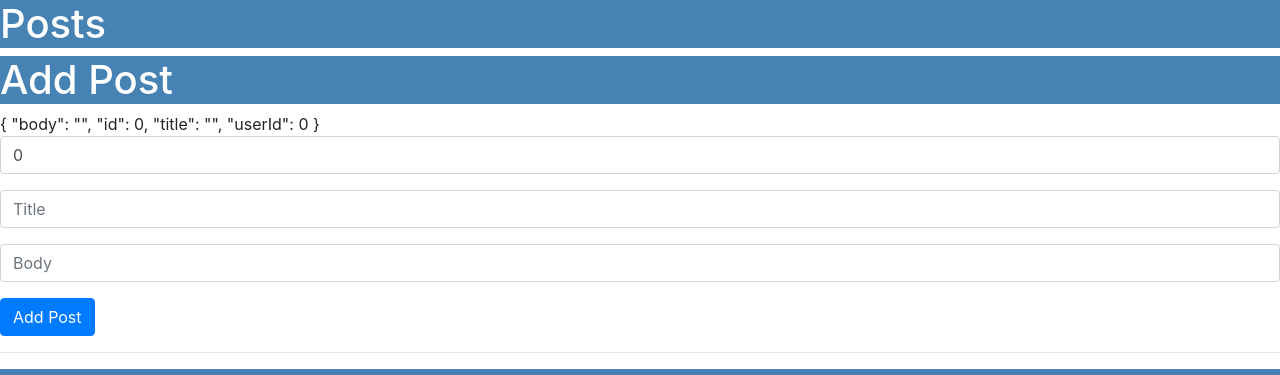
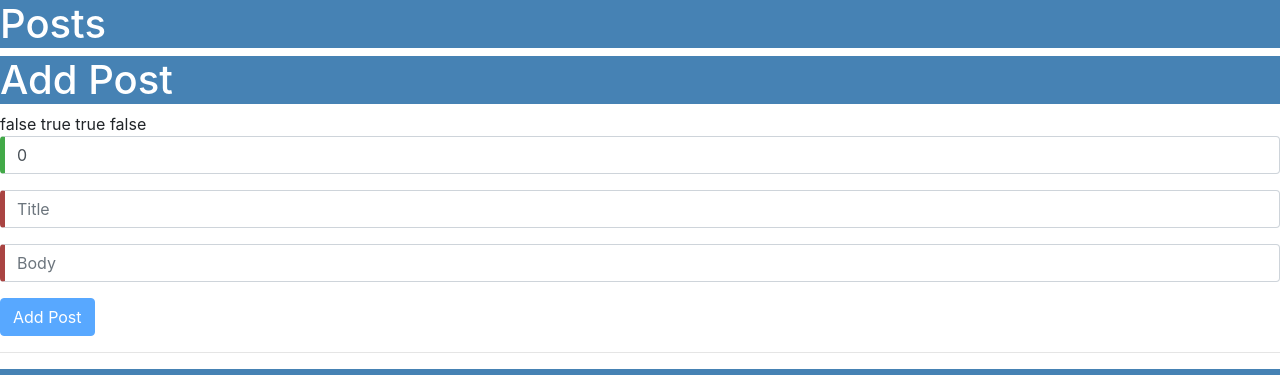
Before and after one commit to santoshyadav198613/Lips-Oct18-Angular, an Angular app: page / in a window 1280 px wide. Shown: the top 375 px of the page. Built offline with nearby package versions, Linux system fonts and the light colour scheme; no server answers.

Commit message:
form reset and validation

```diff
--- a/src/app/posts/post-add/post-add.component.html
+++ b/src/app/posts/post-add/post-add.component.html
@@ -2,18 +2,32 @@
   Add Post
 </h1>
 
-{{posts | json}}
-<form (submit)="addPost()">
+{{postForm.valid | json }}
+{{postForm.invalid | json }}
+{{postForm.pristine | json }}
+{{postForm.dirty | json }}
+<!-- {{posts | json}} -->
+<form #postForm="ngForm" (submit)="addPost();postForm.reset()" novalidate>
   <div class="form-group">
-    <input type="number" [(ngModel)] ="posts.userId" name="userId" class="form-control" placeholder="User Id">
+    <div>
+        <input #number="ngModel" type="number" required [(ngModel)]="posts.userId" name="userId" class="form-control"
+        placeholder="User Id">
+    </div>
+      <div *ngIf="number.invalid" class="row">
+          <!-- {{number.valid | json }}
+          {{number.invalid | json }}
+          {{number.pristine | json }}
+          {{number.dirty | json }} -->
+          <span class="alert alert-danger">Please provide UserID</span>
+        </div>
   </div>
   <div class="form-group">
-    <input type="text" [(ngModel)] ="posts.title" name="title" class="form-control" placeholder="Title">
+    <input type="text" required [(ngModel)]="posts.title" name="title" class="form-control" placeholder="Title">
   </div>
   <div class="form-group">
-    <input type="text" [(ngModel)] ="posts.body" name="body" class="form-control" placeholder="Body">
+    <input type="text" required [(ngModel)]="posts.body" name="body" class="form-control" placeholder="Body">
   </div>
   <div class="form-group">
-    <button type="submit" class="btn btn-primary">Add Post</button>
+    <button type="submit" [disabled]="postForm.invalid" class="btn btn-primary">Add Post</button>
   </div>
 </form>
--- a/src/styles.css
+++ b/src/styles.css
@@ -5,3 +5,13 @@ h1
     background-color: steelblue;
     color: white;
 }
+
+.ng-valid[required],
+.ng-valid.required {
+    border-left: 5px solid #42A948;
+    /* green */
+}
+.ng-invalid:not(form) {
+    border-left: 5px solid #a94442;
+    /* red */
+}
```
